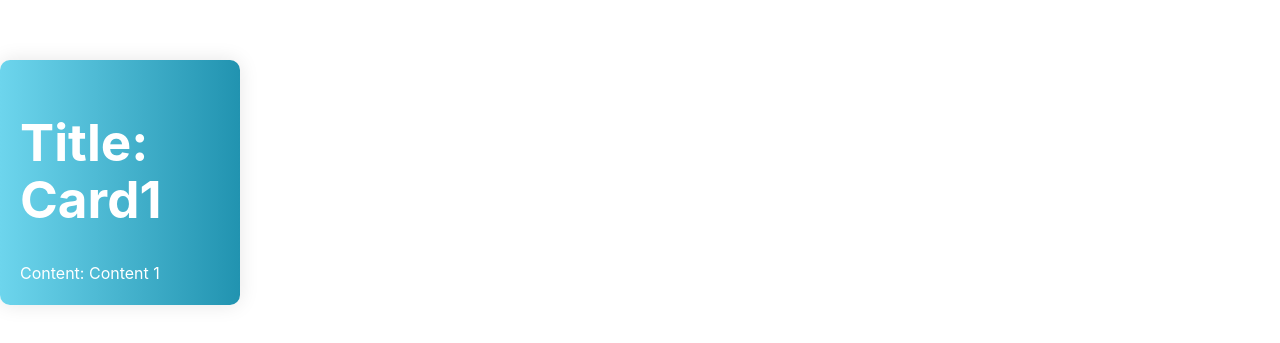
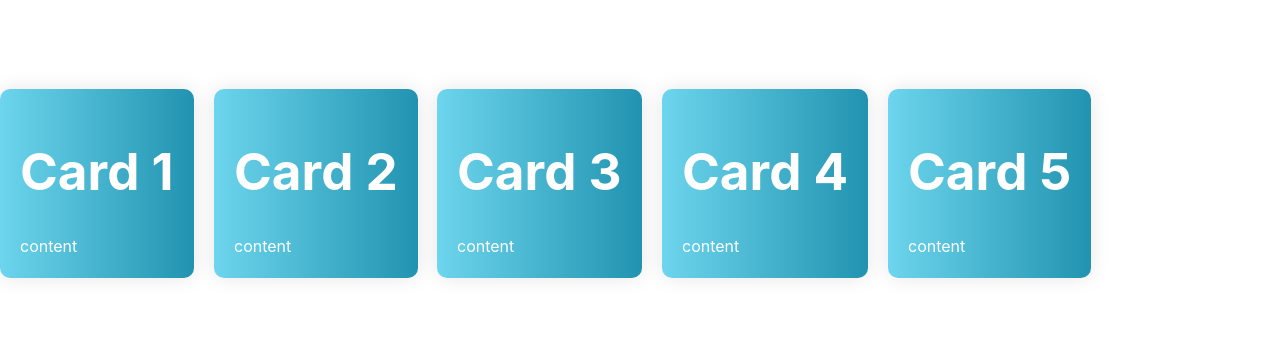
Before and after one commit to smsalim/react-card-app, a React (Vite) app: page / in a window 1280 px wide. Shown: the part 217-560 px from the top of the page. Built offline with nearby package versions, Linux system fonts and the light colour scheme.

Commit message:
second commit

```diff
--- a/src/App.jsx
+++ b/src/App.jsx
@@ -1,16 +1,25 @@
 import './App.css'
 
 
-function App() {
-
-
+function App(){
+  const cards = [
+    {id : 1, title:"Card 1", content:"content"},
+    {id : 2, title:"Card 2", content:"content"},
+    {id : 3, title:"Card 3", content:"content"},
+    {id : 4, title:"Card 4", content:"content"},
+    {id : 5, title:"Card 5", content:"content"}
+  ]
   return (
     <>
       <div className='card-container'>
-        <div className='card'>
-          <h1>Title: Card1</h1>
-          <p>Content: Content 1</p>
+        {cards.map((card)=>{
+          return (
+          <div key={card.id} className='card'>
+          <h1>{card.title}</h1>
+          <p>{card.content}</p>
         </div>
+        )
+        })}
       </div>
     </>
   )
```
